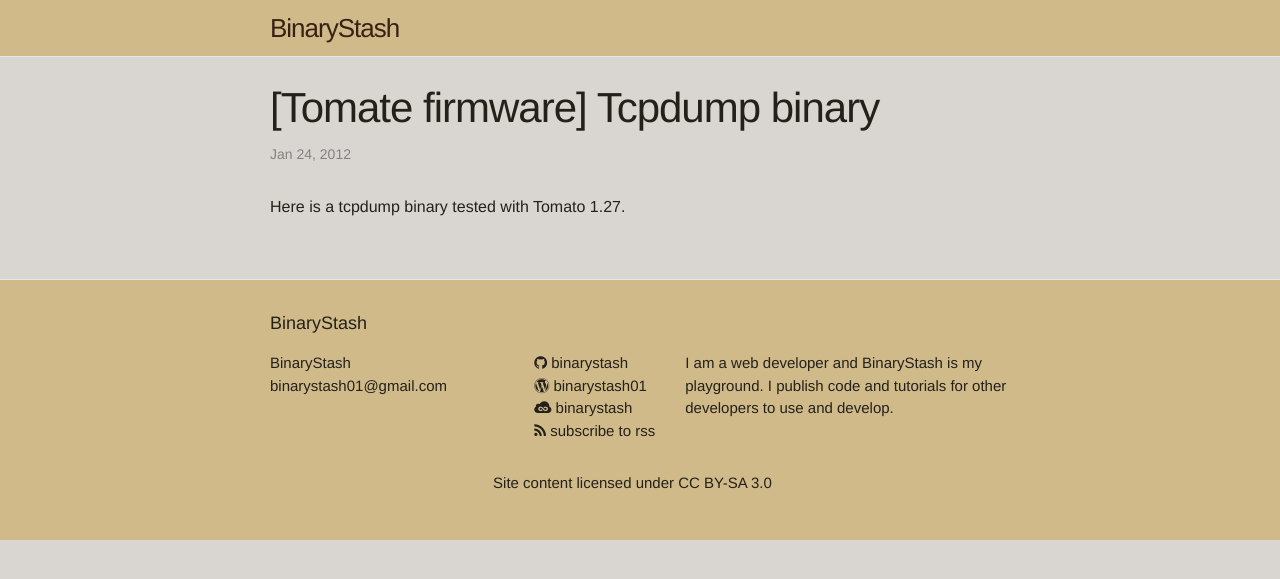
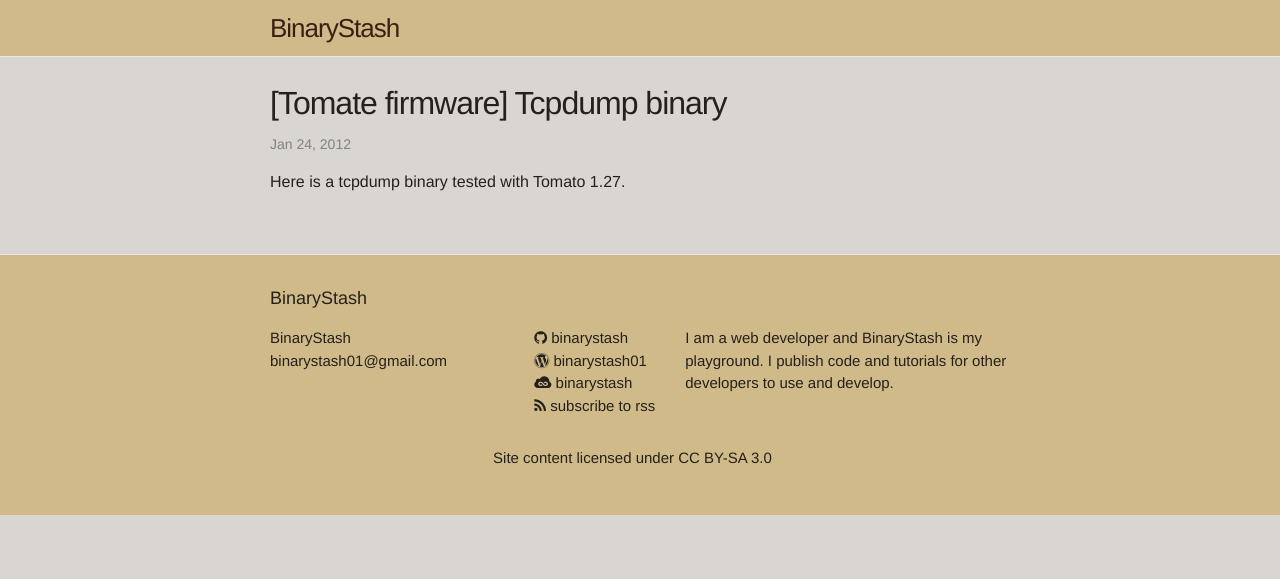
Before and after one commit to binarystash/binarystash-blog, a Jekyll site: the page built from _posts/2012-01-24-tomato-firmware-tcpdump-binary.markdown, in a window 1280 px wide. Shown: the top 579 px of the page. Built offline with Jekyll 4.4.1, drawn with Linux system fonts in a browser that asks for light colours; Markdown is read by kramdown in place of the engine named in the settings.

Commit message:
moved headers into article tags

```diff
--- a/_layouts/page.html
+++ b/_layouts/page.html
@@ -3,11 +3,8 @@
 ---
 <div class="post">
 
-  <header class="post-header">
-    <h2 class="post-title">{{ page.title }}</h2>
-  </header>
-
   <article class="post-content">
+  	 <h2 class="post-title">{{ page.title }}</h2>
     {{ content }}
   </article>
 
--- a/_layouts/post.html
+++ b/_layouts/post.html
@@ -3,12 +3,9 @@
 ---
 <div class="post">
 
-  <header class="post-header">
-    <h2 class="post-title">{{ page.title }}</h2>
+  <article class="post-content">
+  	<h2 class="post-title">{{ page.title }}</h2>
     <p class="post-meta">{{ page.date | date: "%b %-d, %Y" }}{% if page.author %} • {{ page.author }}{% endif %}{% if page.meta %} • {{ page.meta }}{% endif %}</p>
-  </header>
-
-  <article class="post-content">
     {{ content }}
   </article>
 
```
